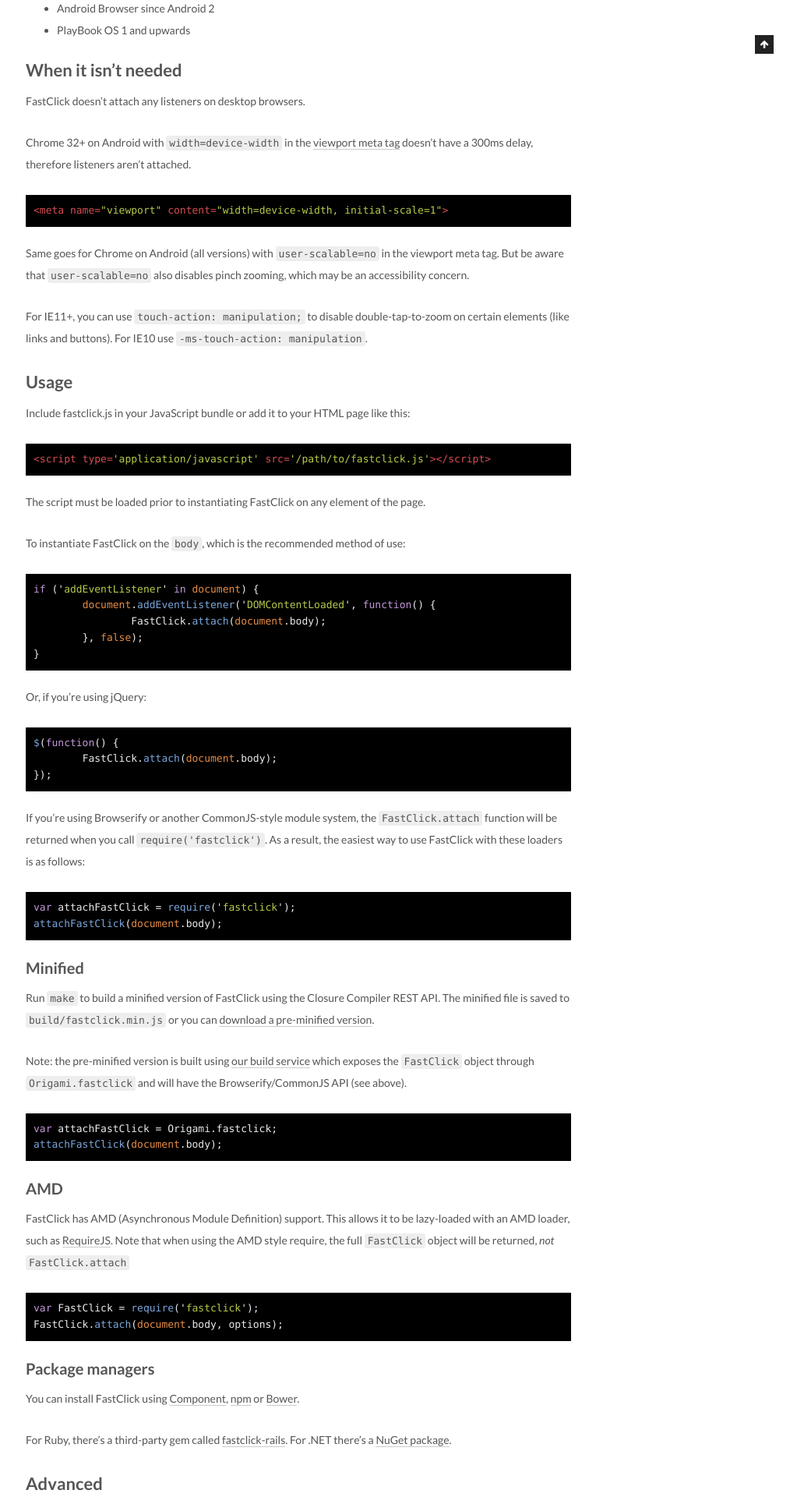
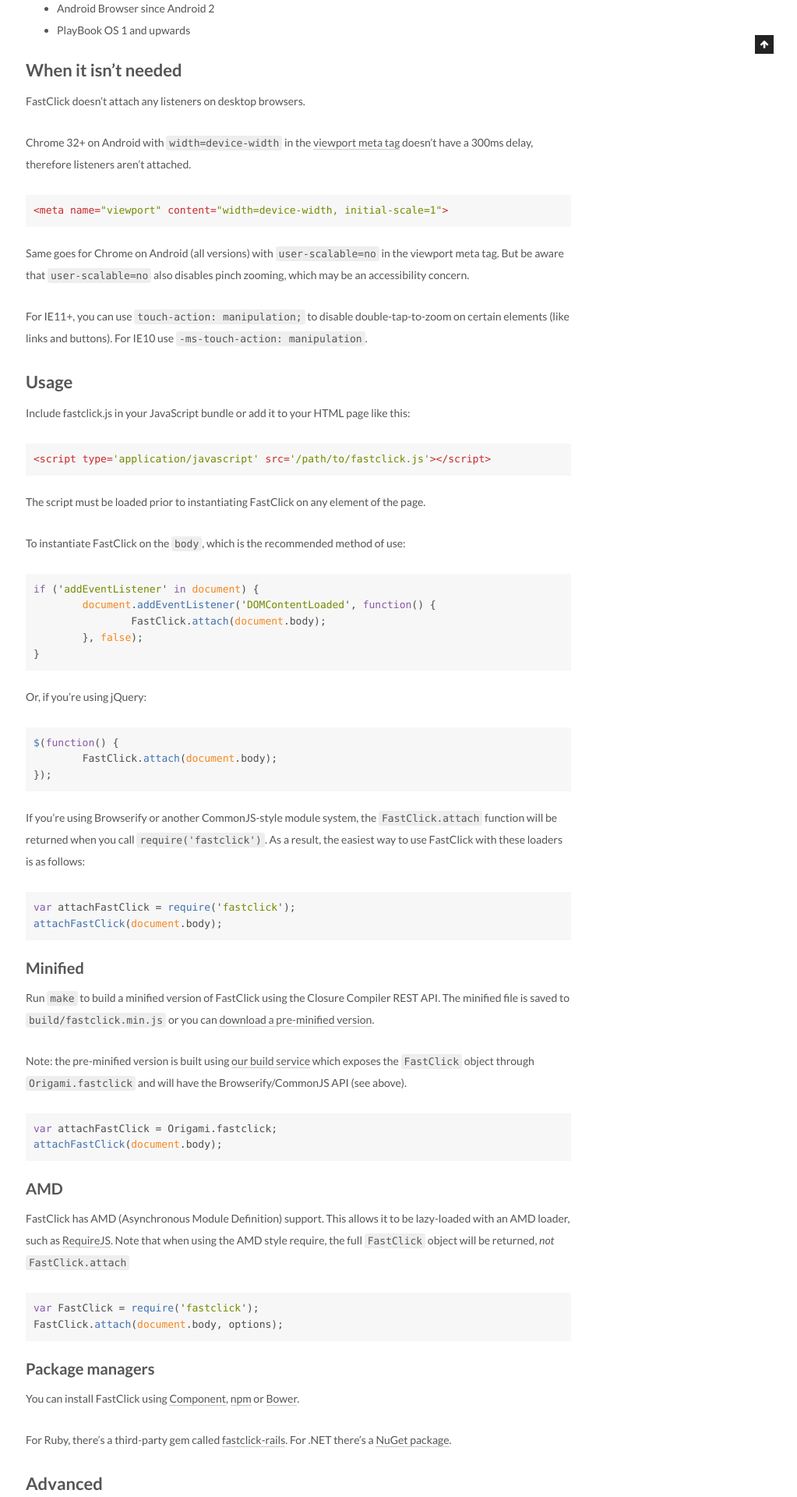
Before and after one commit to izhizheng/izhizheng.github.io, a Jekyll site: the page built from assets/lib/fastclick/README.md, in a window 1280 px wide. Shown: the part 931-2851 px from the top of the page at 78% size, without its empty margins (257-1280 px from the left). Built offline with Jekyll 4.4.1, drawn with Linux system fonts in a browser that asks for light colours; our own code applies the rules of GitHub Pages for plain Markdown files.

Commit message:
Update _config.yml

```diff
--- a/_config.yml
+++ b/_config.yml
@@ -360,7 +360,7 @@
 # Available value:
 #    normal | night | night eighties | night blue | night bright
 # https://github.com/chriskempson/tomorrow-theme
-highlight_theme: night bright
+highlight_theme: normal
 
 
 # ---------------------------------------------------------------
```
